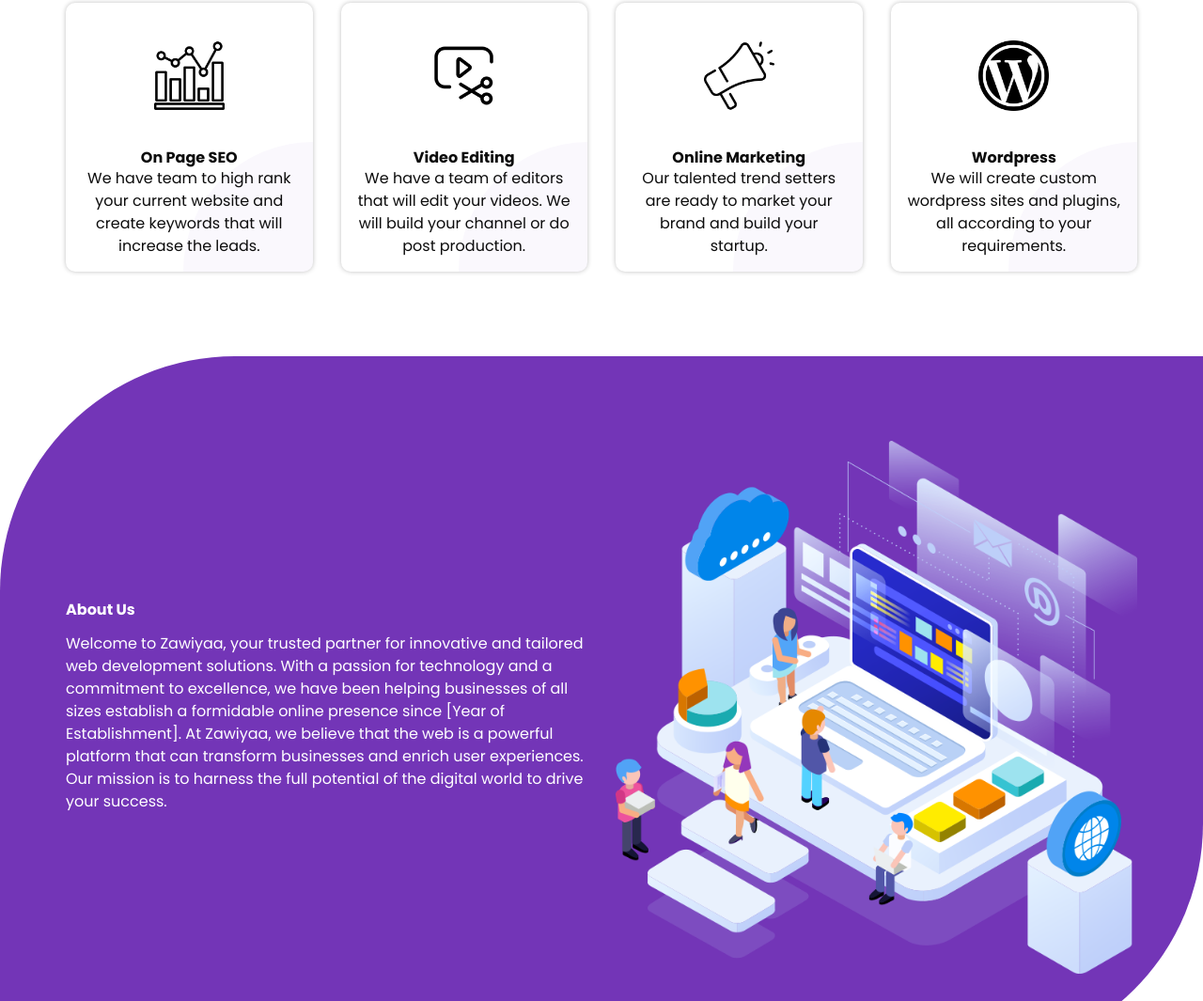
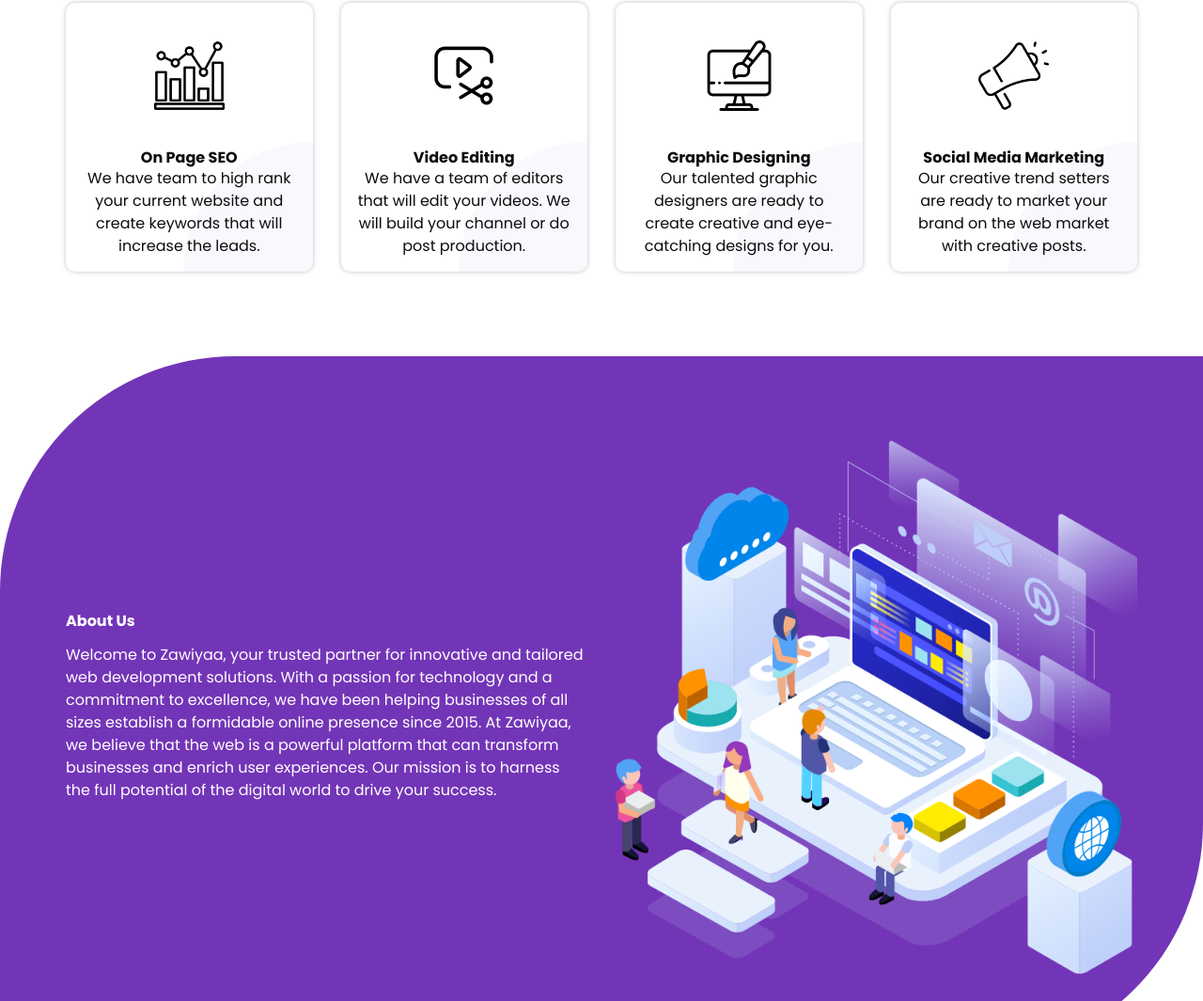
Before and after one commit to AsjidMalik9/business, a plain HTML site: page index.html in a window 1280 px wide. Shown: the part 1265-2330 px from the top of the page at 94% size. Drawn offline with nearby package versions, Linux system fonts and the light colour scheme; some packages are replaced by stand-ins of ours.

Commit message:
adding services

```diff
--- a/index.html
+++ b/index.html
@@ -273,14 +273,14 @@
         <div class="col-md-6 col-lg-3">
           <div class="box">
             <div class="img-box">
-              <img src="images/s3.png" alt="">
+              <img src="images/web-design.png" alt="">
             </div>
             <div class="detail-box">
               <h5>
-                Online Marketing
+                Graphic Designing
               </h5>
               <p>
-                Our talented trend setters are ready to market your brand and build your startup.
+                Our talented graphic designers are ready to create creative and eye-catching designs for you.
               </p>
             </div>
           </div>
@@ -288,14 +288,14 @@
         <div class="col-md-6 col-lg-3">
           <div class="box">
             <div class="img-box">
-              <img src="images/wordpress-logo.png" alt="">
+              <img src="images/s3.png" alt="">
             </div>
             <div class="detail-box">
               <h5>
-                Wordpress
+                Social Media Marketing
               </h5>
               <p>
-                We will create custom wordpress sites and plugins, all according to your requirements.
+               Our creative trend setters are ready to market your brand on the web market with creative posts.
               </p>
             </div>
           </div>
@@ -318,7 +318,7 @@
               </h2>
             </div>
             <p>
-              Welcome to Zawiyaa, your trusted partner for innovative and tailored web development solutions. With a passion for technology and a commitment to excellence, we have been helping businesses of all sizes establish a formidable online presence since [Year of Establishment].
+              Welcome to Zawiyaa, your trusted partner for innovative and tailored web development solutions. With a passion for technology and a commitment to excellence, we have been helping businesses of all sizes establish a formidable online presence since 2015.
               At Zawiyaa, we believe that the web is a powerful platform that can transform businesses and enrich user experiences. Our mission is to harness the full potential of the digital world to drive your success.
             </p>
           </div>
```
Also changed, not shown: images/web-design.png (added).
